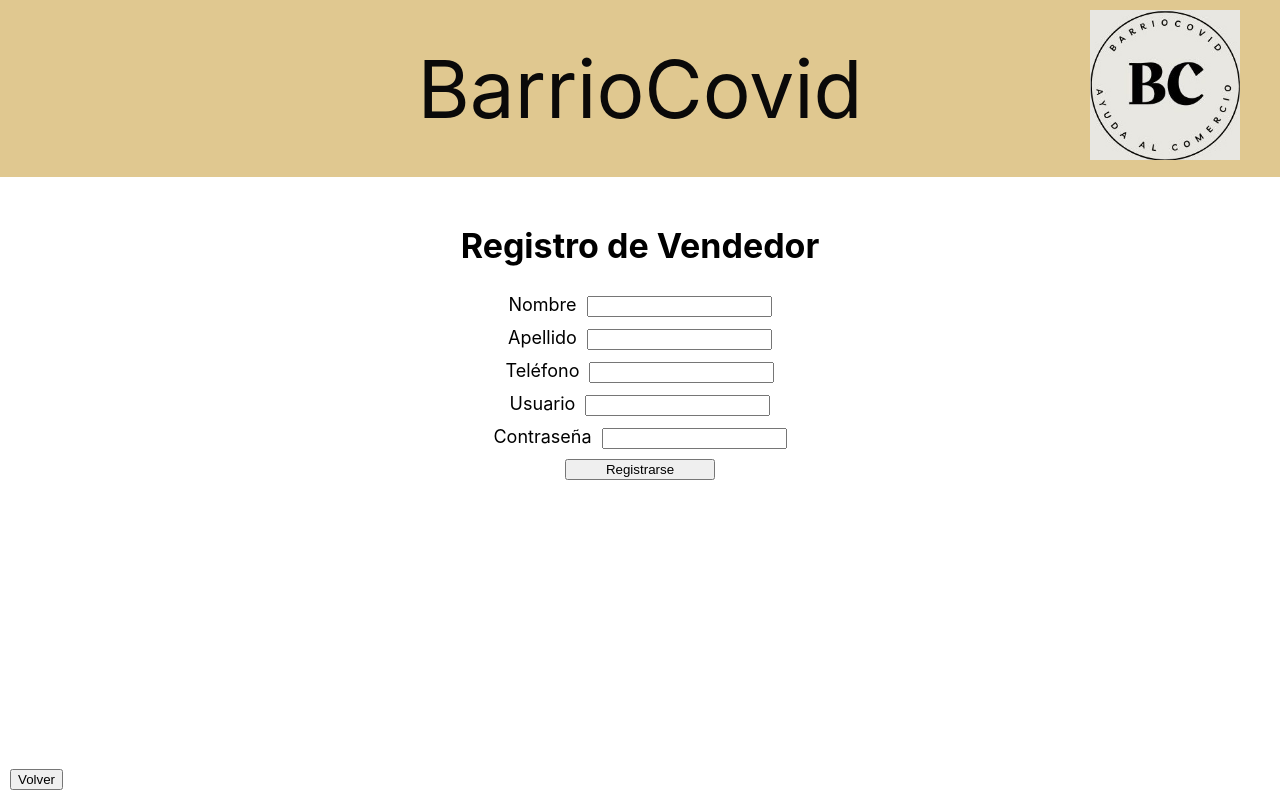
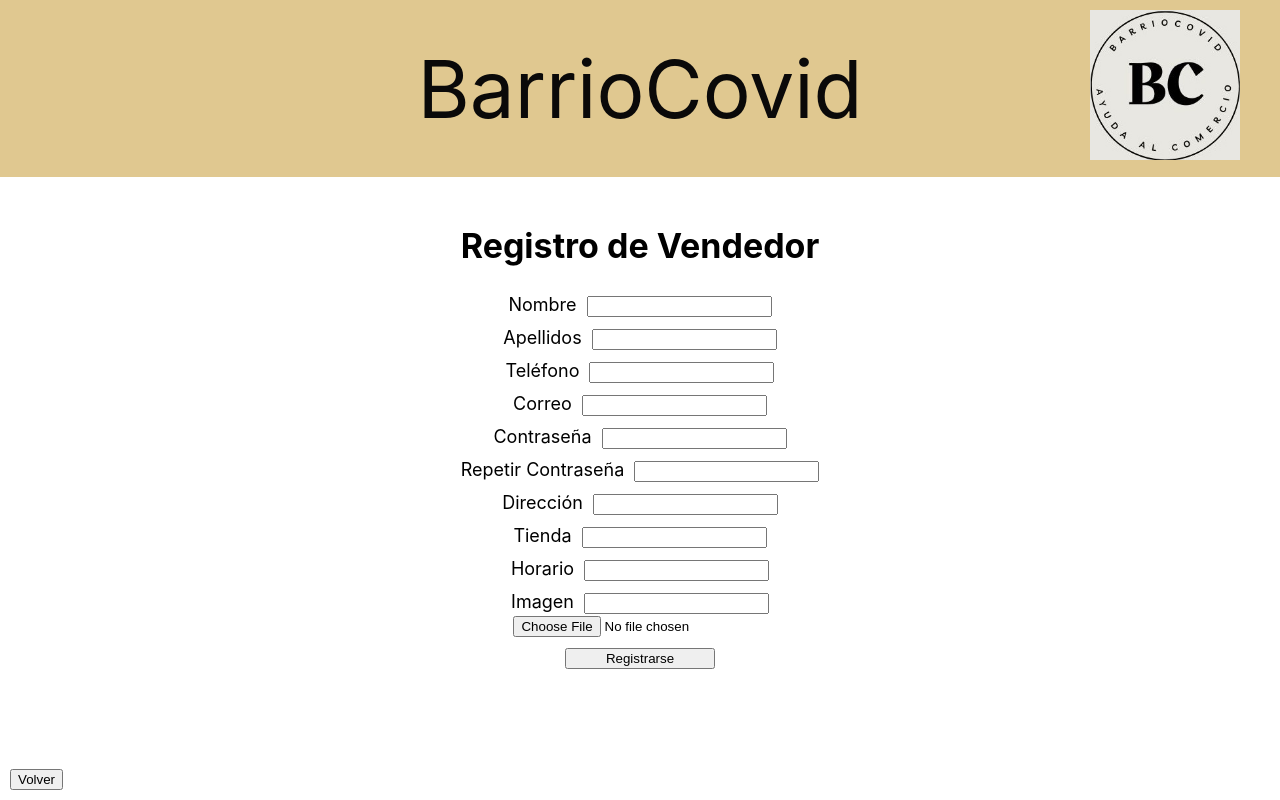
Before and after one commit to Santi-ortega/BarrioCovid_Grupo23_ISST_23-24, a React (Create React App) app: page /registro_vendedor in a window 1280 px wide. Built offline with nearby package versions, Linux system fonts and the light colour scheme.

Commit message:
Boton subir foto e inicio de sesiones

```diff
--- a/src/App.js
+++ b/src/App.js
@@ -5,6 +5,10 @@ import Portada from './portada';
 import Registro_Comprador from "./registro_comprador";
 import Registro_Vendedor from "./registro_vendedor";
 import Registro_Voluntario from "./registro_voluntario";
+import Inicio_Sesion from "./inicio_sesion_comprador";
+import Inicio_Sesion_Comprador from './inicio_sesion_comprador';
+import Inicio_Sesion_Vendedor from './inicio_sesion_vendedor';
+import Inicio_Sesion_Voluntario from './inicio_sesion_voluntario';
 
 function App() {
   return (
@@ -20,8 +24,12 @@ function App() {
             <Route path="/registro_comprador" element={<Registro_Comprador />} />
             <Route path="/registro_vendedor" element={<Registro_Vendedor />} />
             <Route path="/registro_voluntario" element={<Registro_Voluntario />} />
+            <Route path="/inicio_sesion_comprador" element={<Inicio_Sesion_Comprador />} />
+            <Route path="/inicio_sesion_vendedor" element={<Inicio_Sesion_Vendedor />} />
+            <Route path="/inicio_sesion_voluntario" element={<Inicio_Sesion_Voluntario />} />
           </Routes>
         </BrowserRouter>
+
     </div>
   );
 }
--- /dev/null
+++ b/src/SubirFoto.js
@@ -0,0 +1,17 @@
+import React from 'react';
+
+function FileUploadButton() {
+  const handleFileUpload = (event) => {
+    const file = event.target.files[0];
+    // Aquí puedes hacer algo con el archivo seleccionado, como subirlo a un servidor
+    console.log('Archivo seleccionado:', file);
+  };
+
+  return (
+    <div>
+      <input type="file" onChange={handleFileUpload} />
+    </div>
+  );
+}
+
+export default FileUploadButton;
--- /dev/null
+++ b/src/inicio_sesion_comprador.js
@@ -0,0 +1,28 @@
+import React, { useState } from 'react';
+import { NavLink, useNavigate } from 'react-router-dom';
+import {Link} from "react-router-dom";
+import './registros.css';
+import BackButton from './BackButton';
+
+function Inicio_Sesion_Comprador() {
+    return (
+        <div>
+          <h2>Inicio Sesion</h2>
+          <form className='form'>
+            <div className='apartado'>
+              <label>Correo</label>
+              <input type="text"/>
+            </div>
+            <div className='apartado'>
+              <label>Contraseña</label>
+              <input type="password"/>
+            </div>
+            <div>
+            <button type="submit">Aceptar</button>
+            </div>
+            </form>
+            <BackButton/>
+        </div>
+    );
+}
+export default Inicio_Sesion_Comprador;
--- /dev/null
+++ b/src/inicio_sesion_vendedor.js
@@ -0,0 +1,28 @@
+import React, { useState } from 'react';
+import { NavLink, useNavigate } from 'react-router-dom';
+import {Link} from "react-router-dom";
+import './registros.css';
+import BackButton from './BackButton';
+
+function Inicio_Sesion_Vendedor() {
+    return (
+        <div>
+          <h2>Inicio Sesion</h2>
+          <form className='form'>
+            <div className='apartado'>
+              <label>Correo</label>
+              <input type="text"/>
+            </div>
+            <div className='apartado'>
+              <label>Contraseña</label>
+              <input type="password"/>
+            </div>
+            <div>
+            <button type="submit">Aceptar</button>
+            </div>
+            </form>
+            <BackButton/>
+        </div>
+    );
+}
+export default Inicio_Sesion_Vendedor;
--- /dev/null
+++ b/src/inicio_sesion_voluntario.js
@@ -0,0 +1,28 @@
+import React, { useState } from 'react';
+import { NavLink, useNavigate } from 'react-router-dom';
+import {Link} from "react-router-dom";
+import './registros.css';
+import BackButton from './BackButton';
+
+function Inicio_Sesion_Voluntario() {
+    return (
+        <div>
+          <h2>Inicio Sesion</h2>
+          <form className='form'>
+            <div className='apartado'>
+              <label>Correo</label>
+              <input type="text"/>
+            </div>
+            <div className='apartado'>
+              <label>Contraseña</label>
+              <input type="password"/>
+            </div>
+            <div>
+            <button type="submit">Aceptar</button>
+            </div>
+            </form>
+            <BackButton/>
+        </div>
+    );
+}
+export default Inicio_Sesion_Voluntario;
--- a/src/portada.js
+++ b/src/portada.js
@@ -8,11 +8,17 @@ function Portada() {
         <h1 className="portada_frases">¡Bienvenido a BarrioCovid! Si quiere iniciar sesión pulse en el botón asignado a su rol:</h1>
         <br/>
         <div className="buttonContainer">
-          <button>Comprador</button>
+          <NavLink to="inicio_sesion_comprador">
+          <button type="submit">Comprador</button>
+          </NavLink>
 
-          <button>Vendedor</button>
+          <NavLink to="inicio_sesion_vendedor">
+          <button type="submit">Vendedor</button>
+          </NavLink>
 
-          <button>Voluntario</button>
+          <NavLink to="inicio_sesion_voluntario">
+          <button type="submit">Voluntario</button>
+          </NavLink>
         </div>
 
         <h1 className="portada_frases">Si no tiene cuenta, registrese:</h1>
--- a/src/registro_comprador.js
+++ b/src/registro_comprador.js
@@ -14,11 +14,15 @@ function Registro_Comprador() {
               <input type="text"/>
             </div>
             <div className='apartado'>
-              <label>Apellido</label>
+              <label>Apellidos</label>
               <input type="text"/>
             </div>
             <div className='apartado'>
-              <label>Usuario</label>
+              <label>Teléfono</label>
+              <input type="text" />
+            </div>
+            <div className='apartado'>
+              <label>Correo</label>
               <input type="text" />
             </div>
             <div className='apartado'>
@@ -26,18 +30,20 @@ function Registro_Comprador() {
               <input type="password"/>
             </div>
             <div className='apartado'>
-              <label>Dirección</label>
+              <label>Repetir Contraseña</label>
               <input type="text" />
             </div>
             <div className='apartado'>
-              <label>Teléfono</label>
+              <label>Dirección</label>
               <input type="text" />
             </div>
             <div className='apartado'>
               <label>Soy Vulnerable</label>
               <input type="checkbox"/>
             </div>
+            <div>
             <button type="submit">Registrarse</button>
+            </div>
           </form>
           <BackButton/>
         </div>
--- a/src/registro_vendedor.js
+++ b/src/registro_vendedor.js
@@ -3,6 +3,7 @@ import { NavLink, useNavigate } from 'react-router-dom';
 import {Link} from "react-router-dom";
 import './registros.css';
 import BackButton from './BackButton';
+import SubirFoto from './SubirFoto';
 
 function Registro_Vendedor() {
     return (
@@ -14,7 +15,7 @@ function Registro_Vendedor() {
               <input type="text"/>
             </div>
             <div className='apartado'>
-              <label>Apellido</label>
+              <label>Apellidos</label>
               <input type="text"/>
             </div>
             <div className='apartado'>
@@ -22,14 +23,36 @@ function Registro_Vendedor() {
               <input type="text" />
             </div>
             <div className='apartado'>
-              <label>Usuario</label>
+              <label>Correo</label>
               <input type="text" />
             </div>
             <div className='apartado'>
               <label>Contraseña</label>
+              <input type="password" />
+            </div>
+            <div className='apartado'>
+              <label>Repetir Contraseña</label>
               <input type="password"/>
             </div>
+            <div className='apartado'>
+              <label>Dirección</label>
+              <input type="text"/>
+            </div>
+            <div className='apartado'>
+              <label>Tienda</label>
+              <input type="text"/>
+            </div>
+            <div className='apartado'>
+              <label>Horario</label>
+              <input type="text"/>
+            </div>
+            <div className='apartado'>
+              <label>Imagen</label>
+              <input type="text"/> <SubirFoto/>
+            </div>
+            <div>
             <button type="submit">Registrarse</button>
+            </div>
           </form>
           <BackButton/>
         </div>
--- a/src/registro_voluntario.js
+++ b/src/registro_voluntario.js
@@ -14,7 +14,7 @@ function Registro_Voluntario() {
               <input type="text"/>
             </div>
             <div className='apartado'>
-              <label>Apellido</label>
+              <label>Apellidos</label>
               <input type="text"/>
             </div>
             <div className='apartado'>
@@ -22,14 +22,28 @@ function Registro_Voluntario() {
               <input type="text" />
             </div>
             <div className='apartado'>
-              <label>Usuario</label>
+              <label>Correo</label>
               <input type="text" />
             </div>
             <div className='apartado'>
               <label>Contraseña</label>
+              <input type="password" />
+            </div>
+            <div className='apartado'>
+              <label>Repetir Contraseña</label>
               <input type="password"/>
             </div>
+            <div className='apartado'>
+              <label>Dirección</label>
+              <input type="text"/>
+            </div>
+            <div className='apartado'>
+              <label>Horario</label>
+              <input type="text"/>
+            </div>
+            <div>
             <button type="submit">Registrarse</button>
+            </div>
           </form>
           <BackButton/>
         </div>
```
